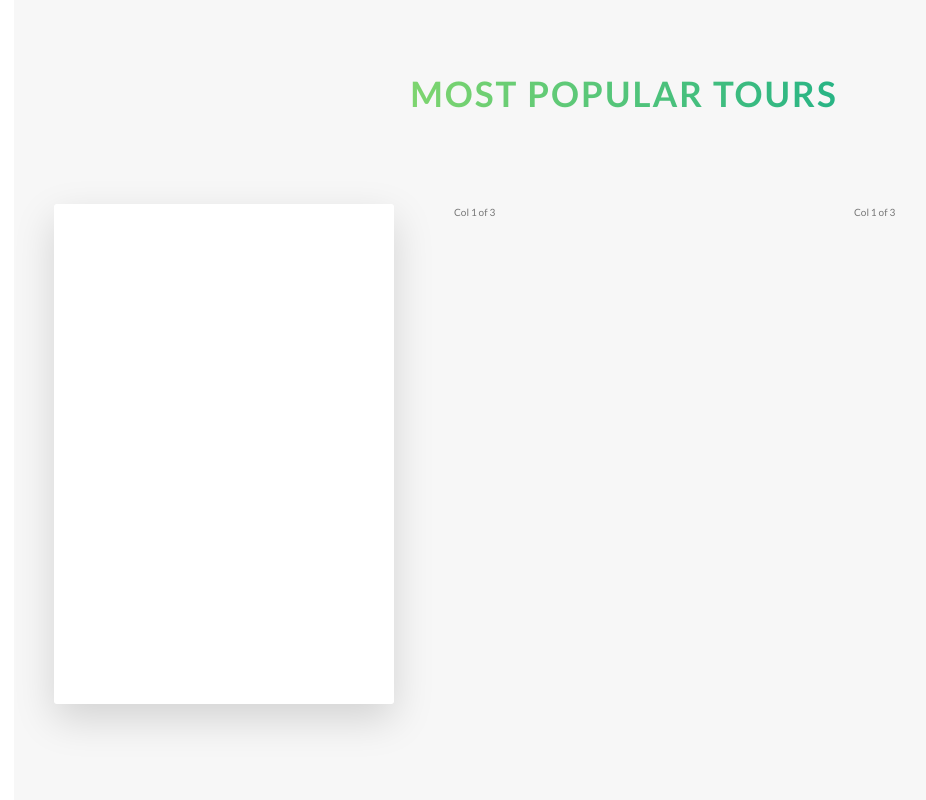
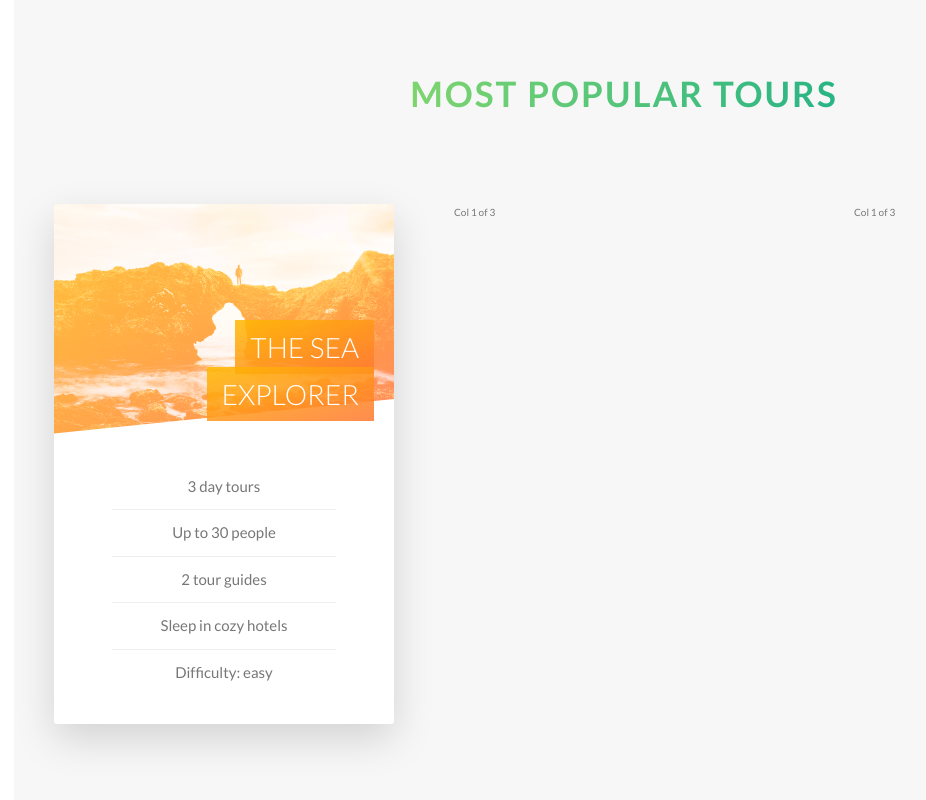
Before and after one commit to jrestrepo922/Natours, a website: page index.html in a window 1280 px wide. Shown: the part 2193-2993 px from the top of the page, without its empty margins (16-942 px from the left). Drawn offline with Linux system fonts and the light colour scheme.

Commit message:
adding the htlm and css to the most popular tours section

```diff
--- a/index.html
+++ b/index.html
@@ -109,11 +109,18 @@
                                 <div class="card__picture card__picture--1">
                                     &nbsp;
                                 </div>
-                                <div class="card__heading">
-                                    Heading
-                                </div>
+                                <h4 class="card__heading">
+                                    <span class="card__heading-span card__heading-span--1">The Sea Explorer</span>
+
+                                </h4>
                                 <div class="card__details">
-                                    Details
+                                    <ul>
+                                        <li>3 day tours</li>
+                                        <li>Up to 30 people</li>
+                                        <li>2 tour guides</li>
+                                        <li>Sleep in cozy hotels</li>
+                                        <li>Difficulty: easy</li>
+                                    </ul>
                                 </div>
                             </div>
                             <div class="card__side card__side--back card__side--back-1">
--- a/sass/abstracts/_variables.scss
+++ b/sass/abstracts/_variables.scss
@@ -10,6 +10,7 @@ $color-tertiary-light: #2998ff;
 $color-tertiary-dark: #5643fa;
 
 $color-grey-light-1: #f7f7f7;
+$color-grey-light-2: #eee;
 
 $color-grey-dark: #777;
 $color-white:#fff;
--- a/sass/components/_card.scss
+++ b/sass/components/_card.scss
@@ -3,19 +3,18 @@
     perspective: 150rem; // the lower the value the more perspective.
     -moz-perspective: 150rem;
     position: relative;
-    height: 50rem;
+    height: 52rem;
 
     &__side{
         transition: all .8s;
-        color: #fff;
-        font-size: 2rem;
-        height: 50rem;
+        height: 52rem;
         position: absolute;
         top:0;
         left: 0;
         width: 100%;
         backface-visibility: hidden;
         border-radius: 3px;
+        overflow: hidden;
         box-shadow: 0 1.5rem 4rem rgba($color-black,  .15);
 
         &--front{
@@ -46,6 +45,66 @@
 
 
     &__picture{
+        background-size: cover;
+        height: 23rem;
+        background-blend-mode: screen;
+        -webkit-clip-path: polygon(0 0, 100% 0, 100% 85%, 0 100% );
+        clip-path: polygon(0 0, 100% 0, 100% 85%, 0 100% );
+
+
+
+        &--1 { //the source reference is style.css
+            background-image: linear-gradient(to right bottom, $color-secondary-light, $color-secondary-dark),
+            url(../img/nat-5.jpg);
+        }
+
+        &--2 {
+            background-image: url(../img/nat-6.jpg);
+        }
+    }
+
+    &__heading {
+        font-size: 2.8rem;
+        font-weight: 300;
+        text-transform: uppercase;
+        text-align: right;
+        color: $color-white;
+        position: absolute;
+        top: 12rem;
+        right: 2rem;
+        width: 75%;
+    }
+
+    &__heading-span{
+        padding: 1rem 1.5rem;
+        -webkit-box-decoration-break: clone;
+        box-decoration-break: clone;
+
+        &--1 {
+            background-image: linear-gradient(to right bottom,
+            rgba($color-secondary-light, .85),
+            rgba($color-secondary-dark, .85));
+        }
+
 
     }
+
+    &__details {
+        padding: 3rem;
+        ul {
+           list-style: none;
+           width: 80%;
+           margin: 0 auto;
+
+           li {
+               text-align: center;
+               font-size: 1.5rem;
+               padding: 1rem;
+
+               &:not(:last-child){
+                   border-bottom: 1px solid $color-grey-light-2;
+               }
+           }
+        }
+    }
 }
--- a/sass/layout/_header.scss
+++ b/sass/layout/_header.scss
@@ -9,6 +9,7 @@
     url("../img/hero.jpg");
     background-size: cover;
     background-position: top;
+    -webkit-clip-path: polygon(0 0, 100% 0, 100% 75vh, 0 100%);
     clip-path: polygon(0 0, 100% 0, 100% 75vh, 0 100%);
     position: relative;
 
```
Also changed, not shown: css/style.css.
